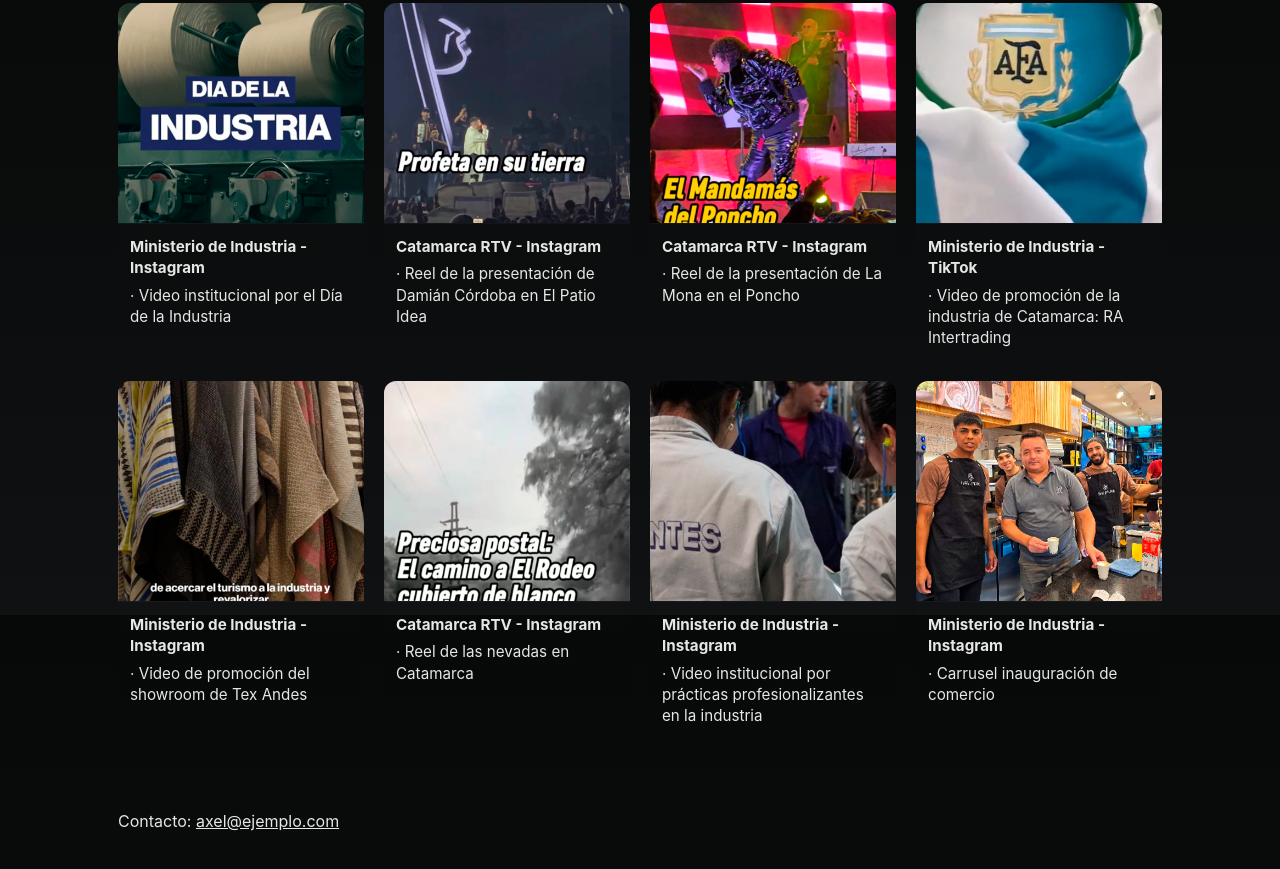
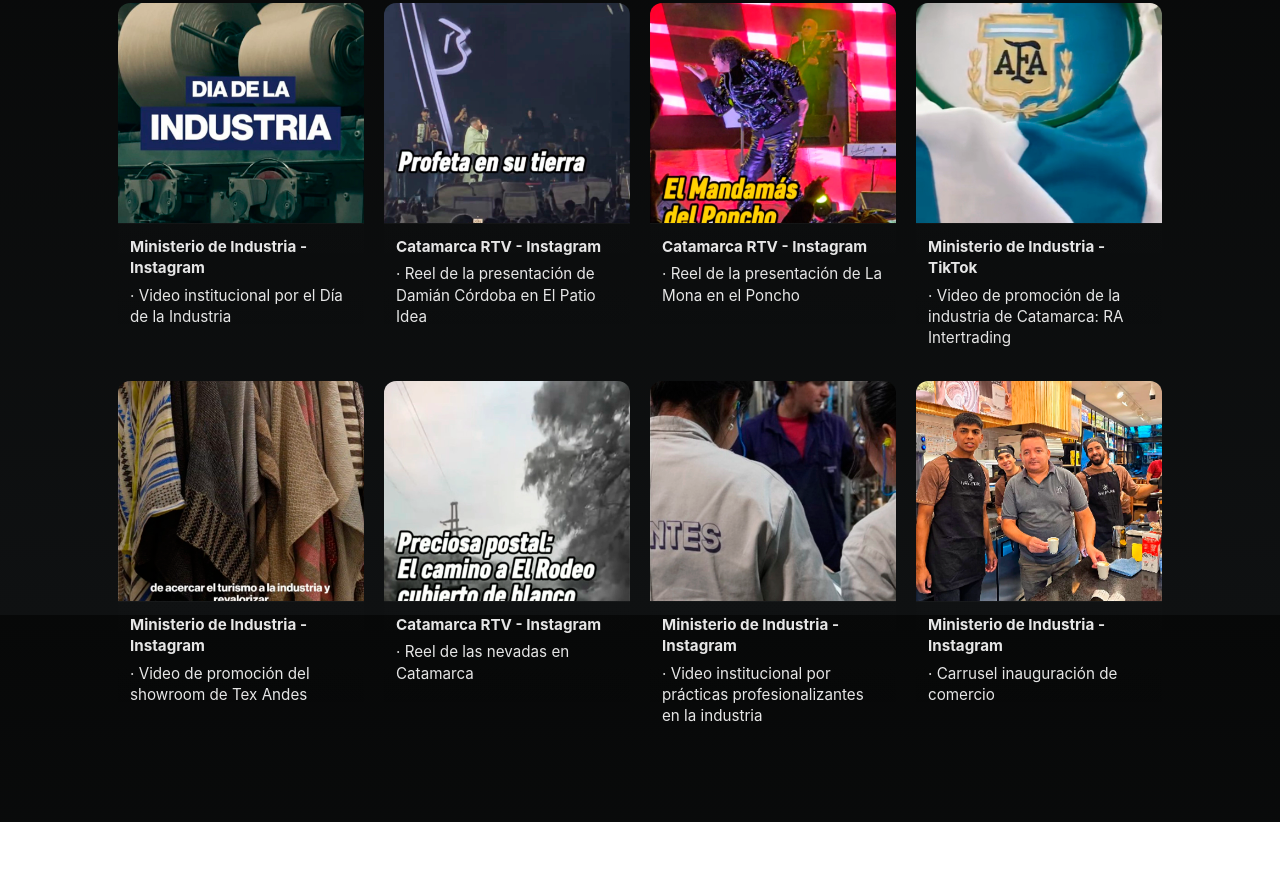
Before and after one commit to axelromeroneyra/portafolio, a plain HTML site: page index.html in a window 1280 px wide. Shown: the part 985-1854 px from the top of the page. After the commit the page ends 1807 px from the top, so only its background shows below. Drawn offline with Linux system fonts and the light colour scheme.

Commit message:
Update index.html

```diff
--- a/index.html
+++ b/index.html
@@ -56,7 +56,6 @@
 
   <footer class="site-footer">
     <div class="container">
-      <p>Contacto: <a href="mailto:axel@ejemplo.com">axel@ejemplo.com</a></p>
     </div>
   </footer>
 
```
